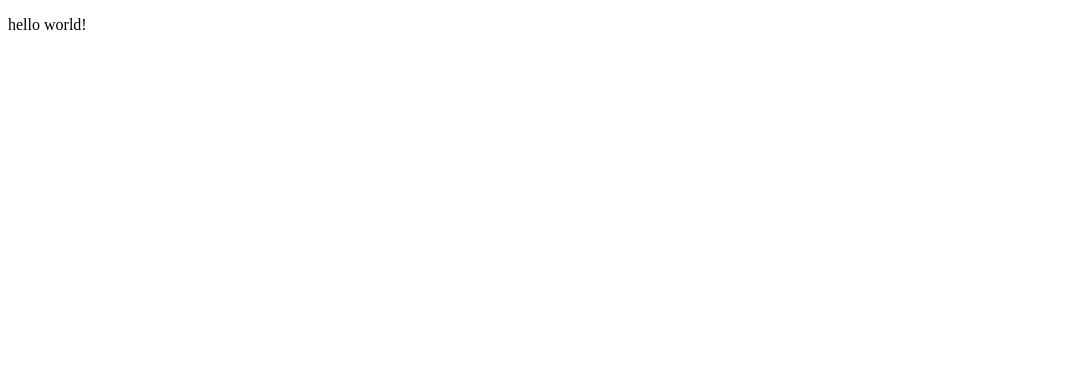
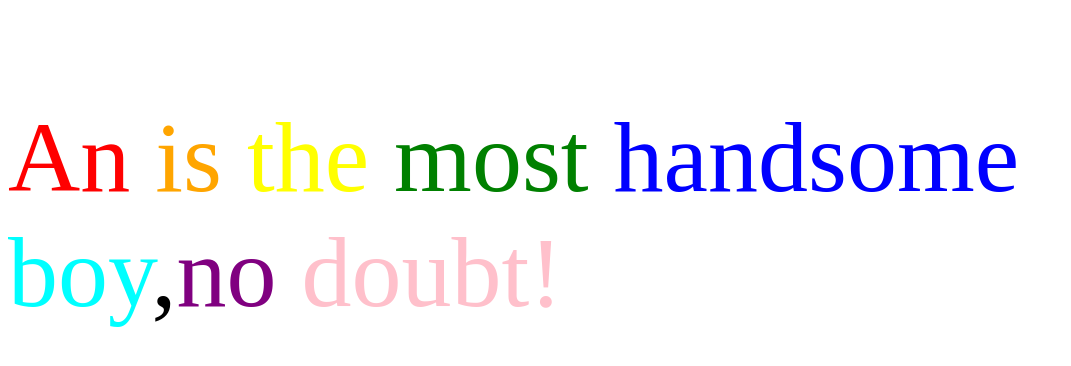
Before and after one commit to helloan/FEboost, a plain HTML site: page helloWorld.html in a window 1280 px wide. Shown: the whole page, without its empty margins (0-1071 px from the left). Drawn offline with Linux system fonts and the light colour scheme.

Commit message:
Update helloWorld.html

```diff
--- a/helloWorld.html
+++ b/helloWorld.html
@@ -1,9 +1,40 @@
 <!DOCTYPE html>
 <html>
 <head>
-	<title></title>
+	<title>haha</title>
+	<style type="text/css">
+		p{
+			font-size:100px;
+		}
+		.an{
+			color:red;
+		}
+		.is{
+			color:orange;
+		}
+		.the{
+			color:yellow;
+		}
+		.most{
+			color:green;
+		}
+		.handsome{
+			color:blue;
+		}
+		.boy{
+			color:cyan;
+		}
+		.no{
+			color:purple;
+		}
+		.doubt{
+			color:pink;
+		}
+	</style>
 </head>
 <body>
-<p>hello world!</p>
+<p><span class="an">An</span> <span class="is">is</span> <span class="the">the</span> <span class="most">most</span>
+	<span class="handsome">handsome</span> <span class="boy">boy</span>,<span class="no">no</span>
+	<span class="doubt">doubt!</span></p>
 </body>
 </html>
```
